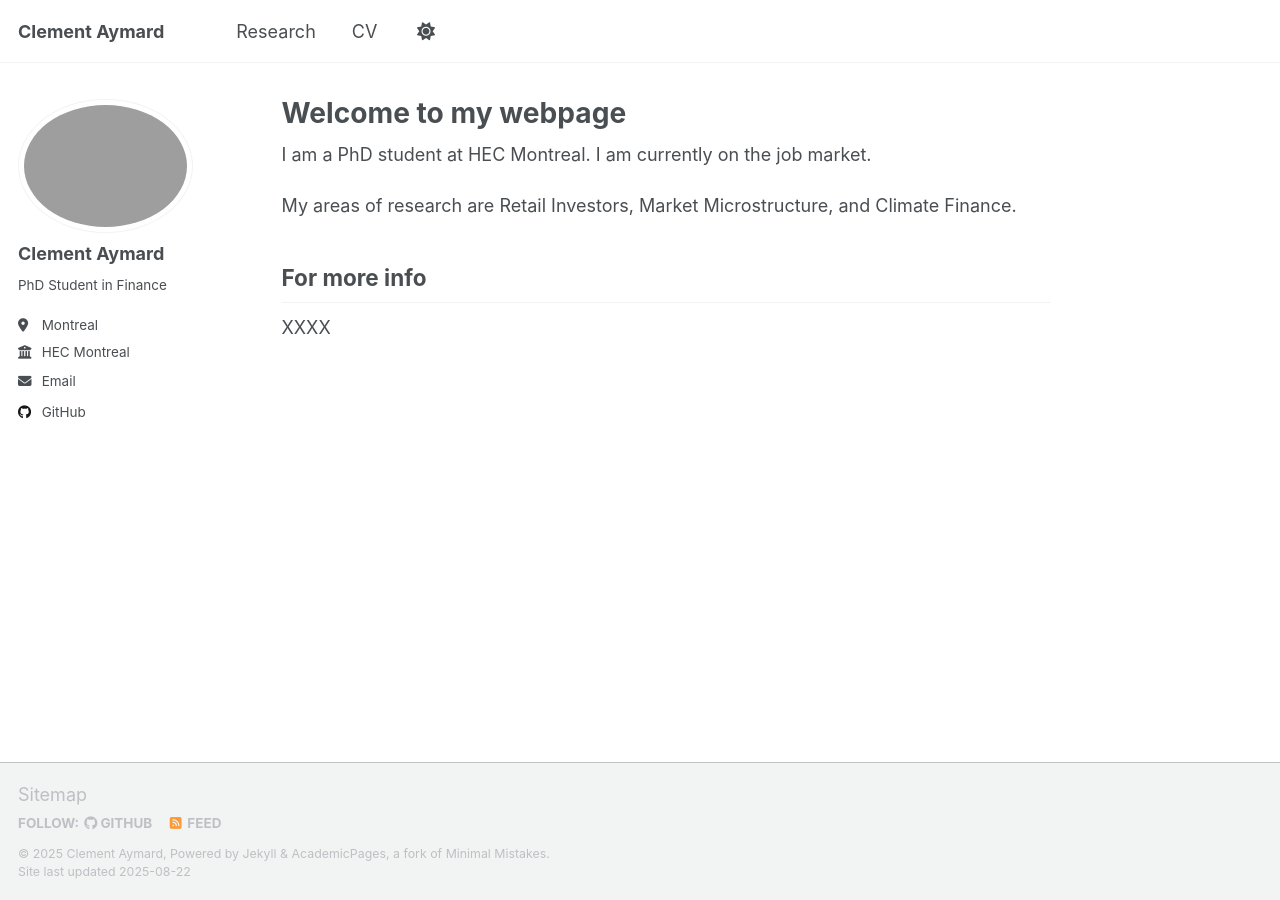
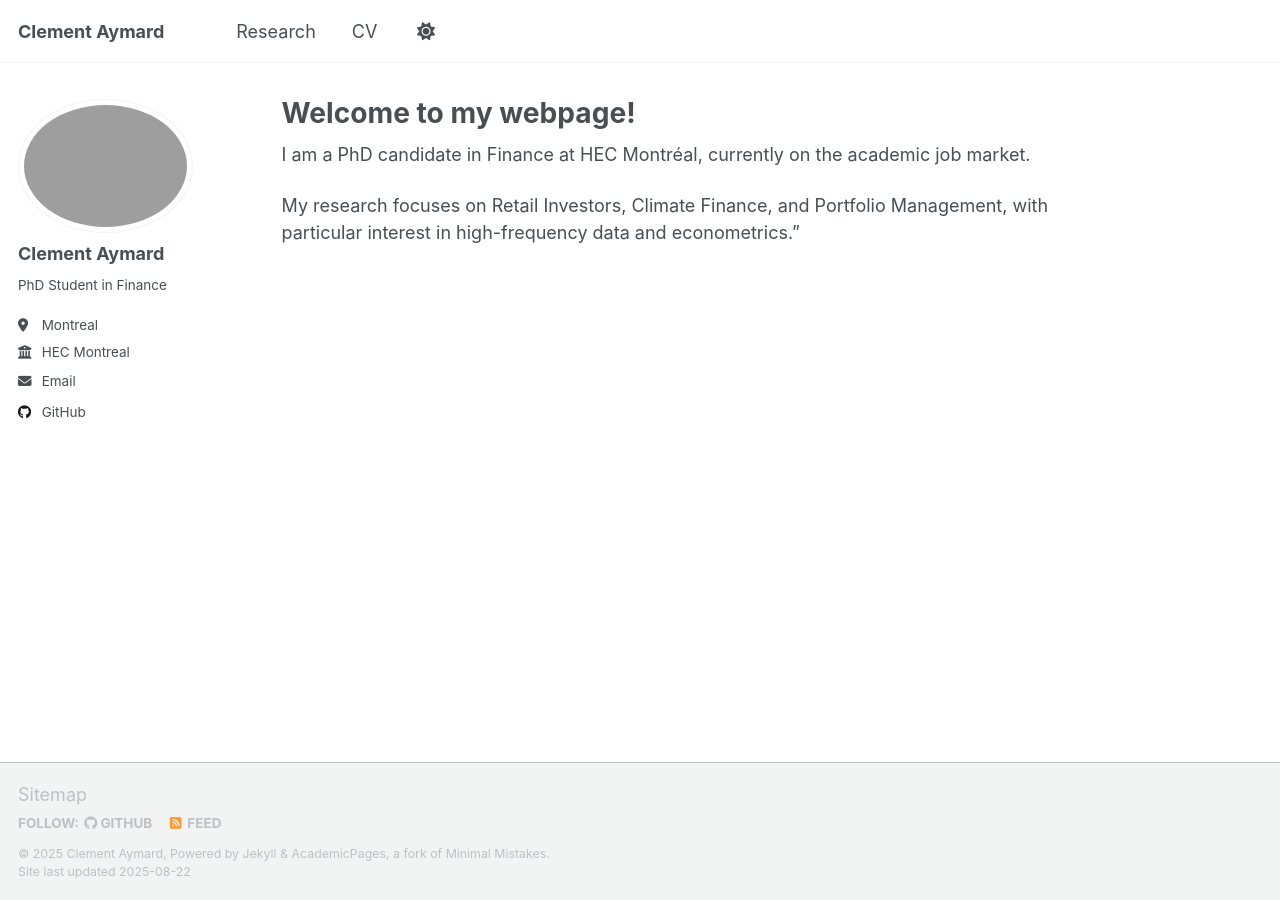
Before and after one commit to clemaymd/clemaymd.github.io, a Jekyll site: the page built from _pages/about.md, in a window 1280 px wide. Built offline with Jekyll 4.4.1, drawn with Linux system fonts in a browser that asks for light colours; a script that is not in the unit is left out.

Commit message:
Update about.md

```diff
--- a/_pages/about.md
+++ b/_pages/about.md
@@ -1,16 +1,12 @@
 ---
 permalink: /
-title: "Welcome  to my webpage"
+title: "Welcome to my webpage!"
 author_profile: true
 redirect_from:
   - /about/
   - /about.html
 ---
 
-I am a PhD student at HEC Montreal. I am currently on the job market.
+I am a PhD candidate in Finance at HEC Montréal, currently on the academic job market.
 
-My areas of research are Retail Investors, Market Microstructure, and Climate Finance.
-
-For more info
-------
-XXXX
+My research focuses on Retail Investors, Climate Finance, and Portfolio Management, with particular interest in high-frequency data and econometrics.”
```
